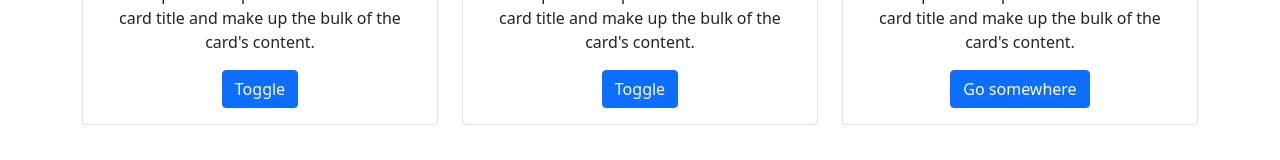
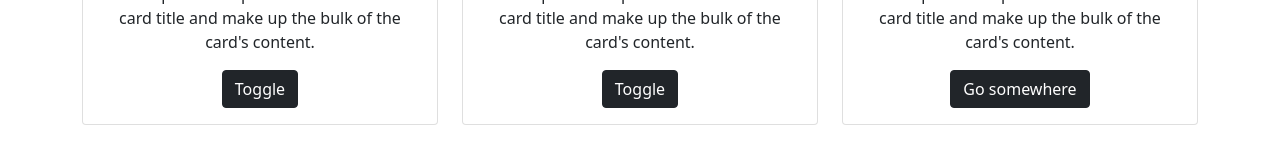
Before and after one commit to delvalj/vue3-bootstrap5-landing, a Vue app: page / in a window 1280 px wide. Shown: the part 1003-1163 px from the top of the page. Built offline with nearby package versions, Linux system fonts and the light colour scheme; no server answers.

Commit message:
transition en card 3

```diff
--- a/src/App.vue
+++ b/src/App.vue
@@ -1,14 +1,10 @@
 <template>
   <Navbar msg="This is the Navbar from Bootstrap 5"/>
   <Carousel></Carousel>
-
   <cta></cta>
   <card></card>
   <jumbotron></jumbotron>
-
   <Footer></Footer>
-
-
 </template>
 
 <script>
--- a/src/components/Jumbotron.vue
+++ b/src/components/Jumbotron.vue
@@ -25,4 +25,7 @@ export default {
 <!-- Add "scoped" attribute to limit CSS to this component only -->
 <style scoped>
 
+
+@import url('https://fonts.googleapis.com/css2?family=Montserrat:wght@500&display=swap');
+
 </style>
--- a/src/components/card.vue
+++ b/src/components/card.vue
@@ -9,16 +9,14 @@
             <img v-if="visible" src="https://picsum.photos/id/1/320/200" class="card-img-top" alt="Picsum1">
           </transition>
 
-
           <div class="card-body">
             <h5 v-if="visible" class="card-title">Hide Image</h5>
             <h5 v-if="!visible" class="card-title">Show Image</h5>
 
-
             <p class="card-text">Some quick example text to build on the card title and make up the bulk of the card's
               content.</p>
 
-            <button @click="visible = !visible" href="#" class="btn btn-primary">Toggle</button>
+            <button @click="visible = !visible" href="#" class="btn btn-dark">Toggle</button>
           </div>
         </div>
       </div>
@@ -37,20 +35,28 @@
               </p>
             </transition>
 
-            <button @click="mostrar = !mostrar" href="#" class="btn btn-primary">Toggle</button>
+            <button @click="mostrar = !mostrar"  class="btn btn-dark">Toggle</button>
 
           </div>
         </div>
       </div>
 
+
+
       <div class="col md-4">
         <div class="card text-center">
           <img src="https://picsum.photos/id/3/320/200" class="card-img-top" alt="Picsum1">
           <div class="card-body">
-            <h5 class="card-title">Card title</h5>
+
+            <transition name="bounce2" mode="in-out">
+            <h5  v-if="mostrar2" class="card-title">Card title</h5>
+            </transition>
             <p class="card-text">Some quick example text to build on the card title and make up the bulk of the card's
-              content.</p>
-            <a href="#" class="btn btn-primary">Go somewhere</a>
+              content.
+            </p>
+
+            <button @click="mostrar2 = !mostrar2" class="btn btn-dark">Go somewhere</button>
+
           </div>
         </div>
       </div>
@@ -68,9 +74,9 @@ export default {
   setup() {
     const visible = ref(true);
     const mostrar = ref(true);
+    const mostrar2 = ref(true);
 
-    return {mostrar, visible};
-
+    return {mostrar, visible, mostrar2};
   },
 }
 </script>
@@ -94,6 +100,7 @@ export default {
 }
 
 
+
 .bounce-enter-active {
   animation: bounce-in 0.25s;
 }
@@ -115,4 +122,24 @@ export default {
   }
 
 }
+
+/*LALA*/
+
+.bounce2-enter-active {
+  animation: bounce-in .5s;
+}
+.bounce2-leave-active {
+  animation: bounce-in .5s reverse;
+}
+
+@keyframes bounce-in {
+  0% {
+    transform: translateX(-60px);
+  }
+  50% {
+    transform: translateX(60px);
+  }
+  100% {
+    transform: translateX(0px);  }
+}
 </style>
```
